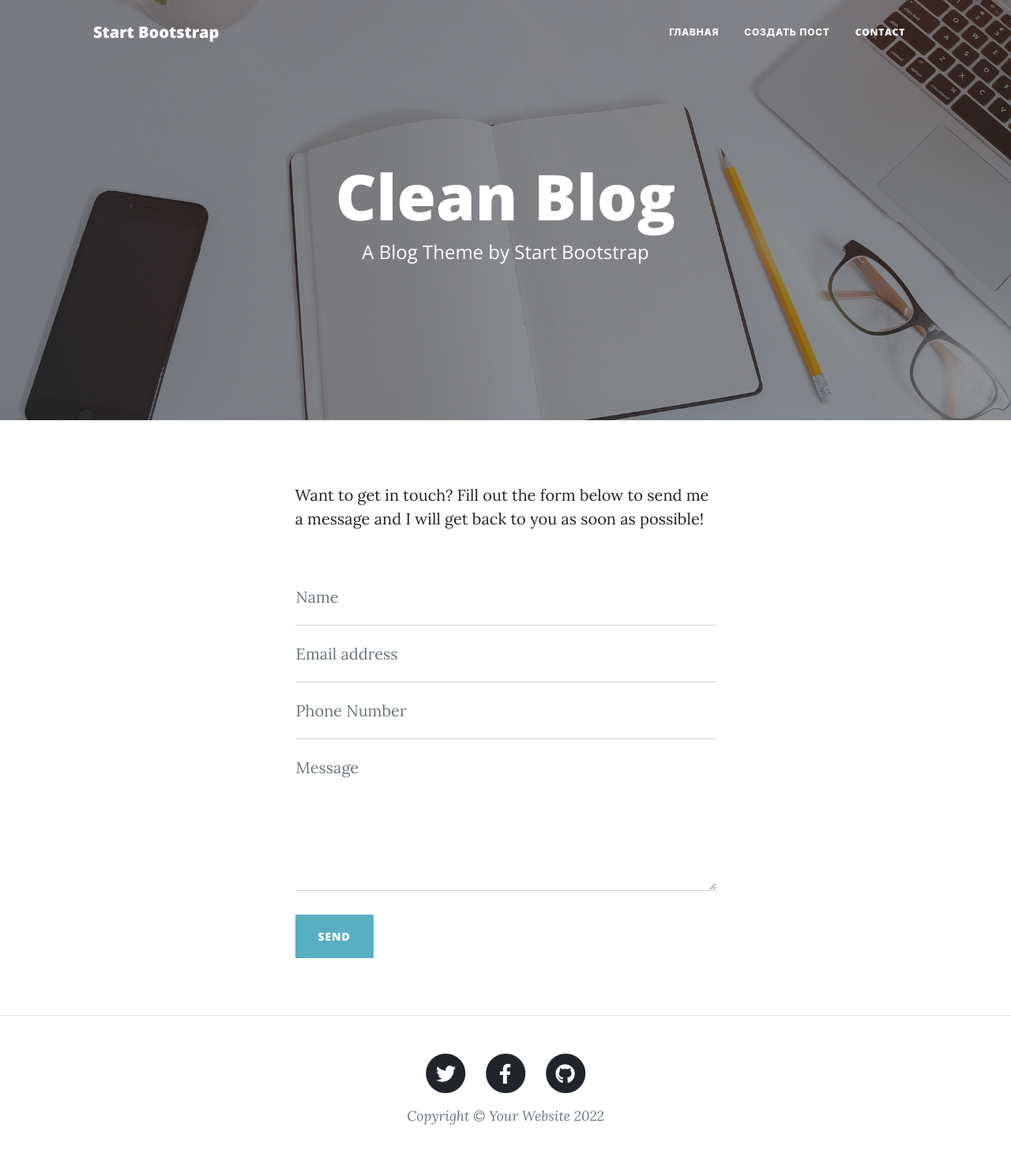
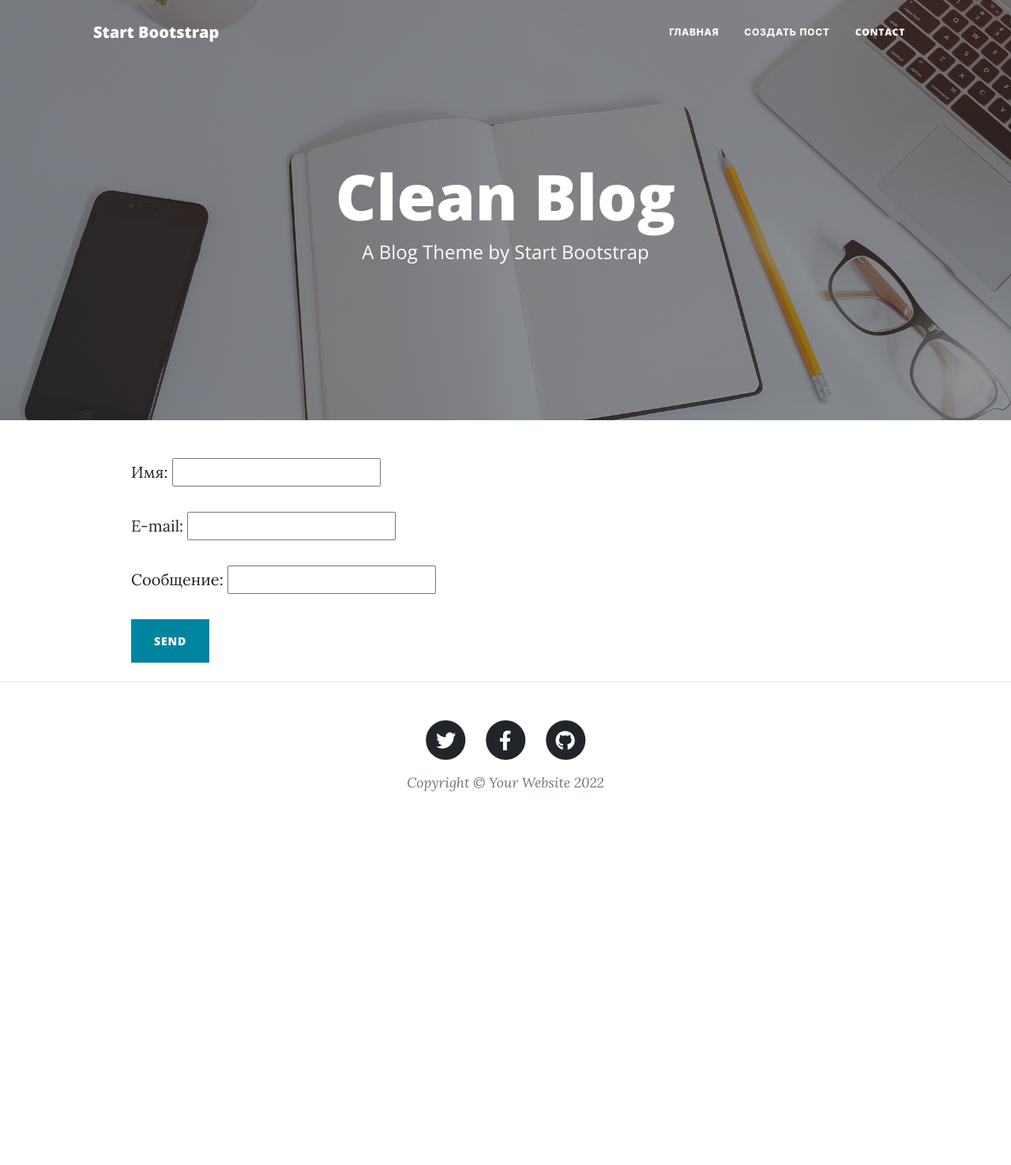
Before and after one commit to KAPTOWE4KA/django_1, a Django app: page /create/ in a window 1280 px wide. Shown: the whole page at 79% size. After the commit the page ends 1002 px from the top, so only its background shows below. Run offline with Django 4.2, Linux system fonts and the light colour scheme; some libraries are stand-ins or nearby versions.

Commit message:
django-lesson-complete

```diff
--- a/blog/blog/settings.py
+++ b/blog/blog/settings.py
@@ -130,3 +130,5 @@ DEFAULT_AUTO_FIELD = 'django.db.models.BigAutoField'
 MEDIA_URL = '/media/'
 
 MEDIA_ROOT = os.path.join(BASE_DIR, 'media')
+
+EMAIL_BACKEND = 'django.core.mail.backends.console.EmailBackend'
--- a/blog/blogapp/forms.py
+++ b/blog/blogapp/forms.py
@@ -4,5 +4,4 @@ from django import forms
 class ContactForm(forms.Form):
     name = forms.CharField(label='Имя')
     email = forms.EmailField(label='E-mail')
-    message = forms.Textarea(label='Сообщение')
-    #TODO 2:02:33 на видеоуроке
+    message = forms.CharField(label='Сообщение')
--- a/blog/blogapp/templates/blogapp/create.html
+++ b/blog/blogapp/templates/blogapp/create.html
@@ -5,63 +5,11 @@
 {% block content%}
         <main class="mb-4">
             <div class="container px-4 px-lg-5">
-                <div class="row gx-4 gx-lg-5 justify-content-center">
-                    <div class="col-md-10 col-lg-8 col-xl-7">
-                        <p>Want to get in touch? Fill out the form below to send me a message and I will get back to you as soon as possible!</p>
-                        <div class="my-5">
-                            <!-- * * * * * * * * * * * * * * *-->
-                            <!-- * * SB Forms Contact Form * *-->
-                            <!-- * * * * * * * * * * * * * * *-->
-                            <!-- This form is pre-integrated with SB Forms.-->
-                            <!-- To make this form functional, sign up at-->
-                            <!-- https://startbootstrap.com/solution/contact-forms-->
-                            <!-- to get an API token!-->
-                            <form name="sendMessage" id="contactForm" data-sb-form-api-token="API_TOKEN">
-                                <div class="form-floating">
-                                    <input class="form-control" id="name" type="text" placeholder="Enter your name..." data-sb-validations="required" />
-                                    <label for="name">Name</label>
-                                    <div class="invalid-feedback" data-sb-feedback="name:required">A name is required.</div>
-                                </div>
-                                <div class="form-floating">
-                                    <input class="form-control" id="email" type="email" placeholder="Enter your email..." data-sb-validations="required,email" />
-                                    <label for="email">Email address</label>
-                                    <div class="invalid-feedback" data-sb-feedback="email:required">An email is required.</div>
-                                    <div class="invalid-feedback" data-sb-feedback="email:email">Email is not valid.</div>
-                                </div>
-                                <div class="form-floating">
-                                    <input class="form-control" id="phone" type="tel" placeholder="Enter your phone number..." data-sb-validations="required" />
-                                    <label for="phone">Phone Number</label>
-                                    <div class="invalid-feedback" data-sb-feedback="phone:required">A phone number is required.</div>
-                                </div>
-                                <div class="form-floating">
-                                    <textarea class="form-control" id="message" placeholder="Enter your message here..." style="height: 12rem" data-sb-validations="required"></textarea>
-                                    <label for="message">Message</label>
-                                    <div class="invalid-feedback" data-sb-feedback="message:required">A message is required.</div>
-                                </div>
-                                <br />
-                                <!-- Submit success message-->
-                                <!---->
-                                <!-- This is what your users will see when the form-->
-                                <!-- has successfully submitted-->
-                                <div class="d-none" id="submitSuccessMessage">
-                                    <div class="text-center mb-3">
-                                        <div class="fw-bolder">Form submission successful!</div>
-                                        To activate this form, sign up at
-                                        <br />
-                                        <a href="https://startbootstrap.com/solution/contact-forms">https://startbootstrap.com/solution/contact-forms</a>
-                                    </div>
-                                </div>
-                                <!-- Submit error message-->
-                                <!---->
-                                <!-- This is what your users will see when there is-->
-                                <!-- an error submitting the form-->
-                                <div class="d-none" id="submitErrorMessage"><div class="text-center text-danger mb-3">Error sending message!</div></div>
-                                <!-- Submit Button-->
-                                <button class="btn btn-primary text-uppercase disabled" id="submitButton" type="submit">Send</button>
+                            <form method="post" id="contactForm">
+                                {% csrf_token %}
+                                {{ form.as_p }}
+                                <button class="btn btn-primary text-uppercase" id="submitButton" type="submit">Send</button>
                             </form>
-                        </div>
-                    </div>
-                </div>
             </div>
         </main>
 {% endblock %}
--- a/blog/blogapp/views.py
+++ b/blog/blogapp/views.py
@@ -1,5 +1,9 @@
-from django.shortcuts import render, get_object_or_404
+from django.shortcuts import render, HttpResponseRedirect
+from django.urls import reverse
+
 from .models import Post
+from .forms import ContactForm
+from django.core.mail import send_mail
 
 
 def main_view(request):
@@ -8,7 +12,19 @@ def main_view(request):
 
 
 def create_post(request):
-    return render(request, 'blogapp/create.html', context={})
+    if request.method == 'POST':
+        form = ContactForm(request.POST)
+        if form.is_valid():
+            name = form.cleaned_data['name']
+            msg = form.cleaned_data['message']
+            email = form.cleaned_data['email']
+            send_mail('Contact message', msg, 'from@example.com', [email], fail_silently=True)
+            return HttpResponseRedirect(reverse('blog:main'))
+        else:
+            return render(request, 'blogapp/create.html', context={'form': form})
+    else:
+        form = ContactForm()
+        return render(request, 'blogapp/create.html', context={'form': form})
 
 
 def post(request, id):
```
